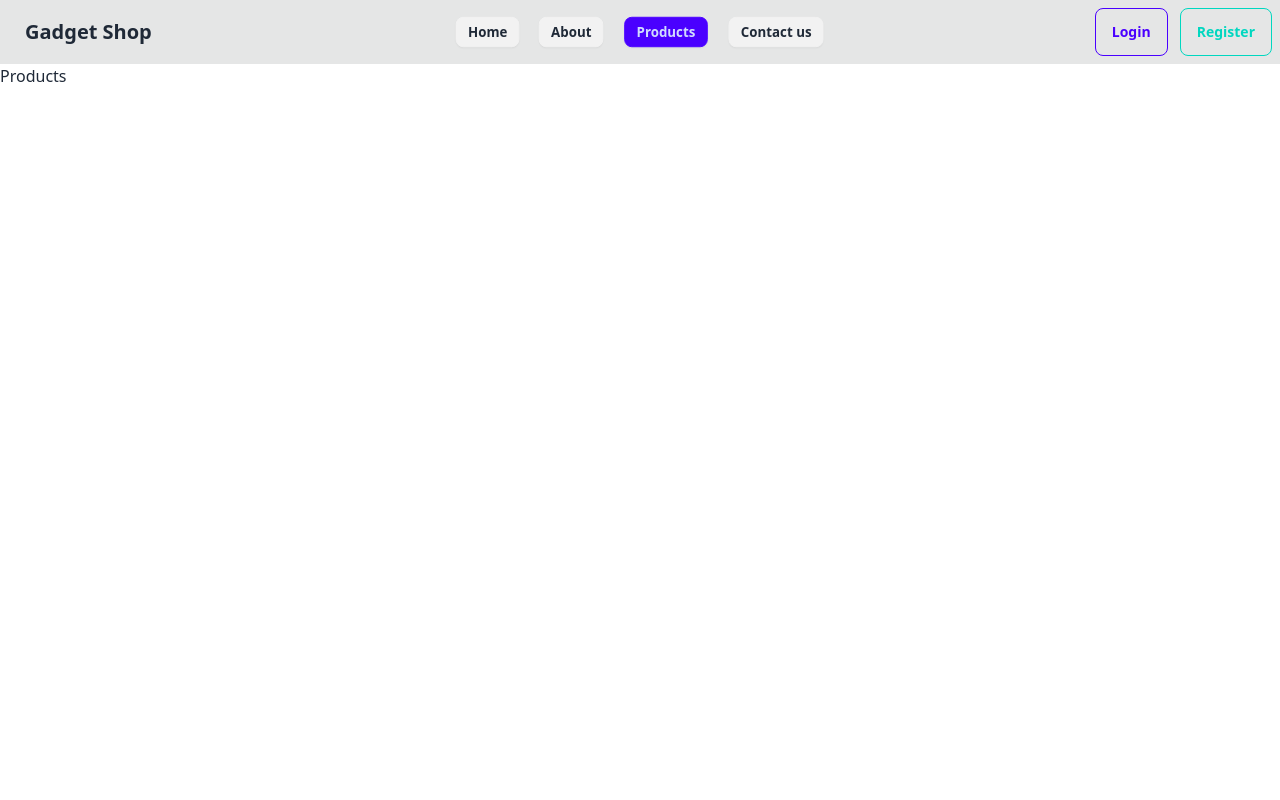
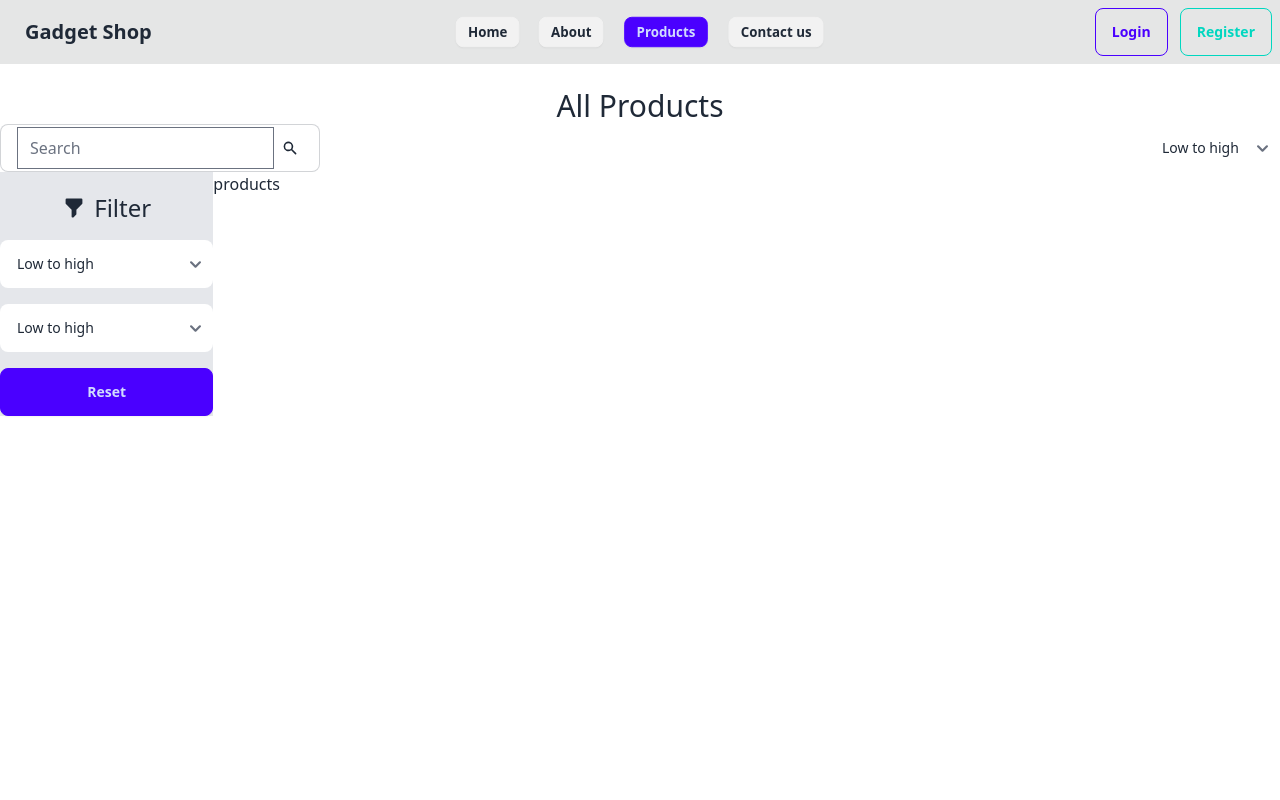
Before and after one commit to Merajul09/Gadget-shop, a React (Vite) app in the folder gadget-shop-client/: page /products in a window 1280 px wide. Shown: the top 800 px of the page. Built offline with nearby package versions, Linux system fonts and the light colour scheme; no server answers.

Commit message:
added all products components with filerBar searchBar sortByPrice components

```diff
--- /dev/null
+++ b/gadget-shop-client/src/components/products/FilterBar.jsx
@@ -0,0 +1,27 @@
+import { HiFilter } from "react-icons/hi";
+
+const FilterBar = () => {
+  return (
+    <div className="space-y-4 mt-5">
+      <div className="flex gap-2 items-center justify-center">
+        <HiFilter className="text-2xl" />
+        <h1 className="text-2xl">Filter</h1>
+      </div>
+      <div>
+        <select className="select w-full max-w-md">
+          <option value="asc">Low to high</option>
+          <option value="desc">High to low</option>
+        </select>
+      </div>
+      <div>
+        <select className="select w-full max-w-md">
+          <option value="asc">Low to high</option>
+          <option value="desc">High to low</option>
+        </select>
+      </div>
+      <button className="btn btn-primary w-full">Reset</button>
+    </div>
+  );
+};
+
+export default FilterBar;
--- /dev/null
+++ b/gadget-shop-client/src/components/products/SearchBar.jsx
@@ -0,0 +1,27 @@
+import { HiSearch } from "react-icons/hi";
+const SearchBar = () => {
+  return (
+    <div className="w-1/4">
+      <label className="input input-bordered flex items-center gap-2">
+        <input type="text" className="grow" placeholder="Search" />
+        <button className="w-12 h-12">
+          <HiSearch />
+        </button>
+        {/* <svg
+          xmlns="http://www.w3.org/2000/svg"
+          viewBox="0 0 16 16"
+          fill="currentColor"
+          className="h-8 w-8 opacity-70"
+        >
+          <path
+            fillRule="evenodd"
+            d="M9.965 11.026a5 5 0 1 1 1.06-1.06l2.755 2.754a.75.75 0 1 1-1.06 1.06l-2.755-2.754ZM10.5 7a3.5 3.5 0 1 1-7 0 3.5 3.5 0 0 1 7 0Z"
+            clipRule="evenodd"
+          />
+        </svg> */}
+      </label>
+    </div>
+  );
+};
+
+export default SearchBar;
--- /dev/null
+++ b/gadget-shop-client/src/components/products/SortByPrice.jsx
@@ -0,0 +1,12 @@
+const SortByPrice = () => {
+  return (
+    <div>
+      <select className="select w-full max-w-md">
+        <option value="asc">Low to high</option>
+        <option value="desc">High to low</option>
+      </select>
+    </div>
+  );
+};
+
+export default SortByPrice;
--- a/gadget-shop-client/src/pages/Products.jsx
+++ b/gadget-shop-client/src/pages/Products.jsx
@@ -1,7 +1,38 @@
+import { useEffect, useState } from "react";
+import FilterBar from "../components/products/FilterBar";
+import SearchBar from "../components/products/SearchBar";
+import SortByPrice from "../components/products/SortByPrice";
+import axios from "axios";
+
 const Products = () => {
+  const [products, setProducts] = useState([]);
+  const [loading, setLoading] = useState(false);
+  console.log({ products, loading });
+  useEffect(() => {
+    setLoading(true);
+    const fetch = async () => {
+      axios.get(`http://localhost:5000/all-products`).then((res) => {
+        setProducts(res.data);
+        setLoading(false);
+      });
+    };
+    fetch();
+  }, []);
   return (
     <div>
-      <h1>Products</h1>
+      <h1 className="text-center text-3xl mt-6"> All Products</h1>
+      <div className="flex justify-between">
+        <SearchBar />
+        <SortByPrice />
+      </div>
+      <div className="grid grid-cols-12">
+        <div className="col-span-2 bg-gray-200">
+          <FilterBar />
+        </div>
+        <div className="col-span-10">
+          <h1>products</h1>
+        </div>
+      </div>
     </div>
   );
 };
```
